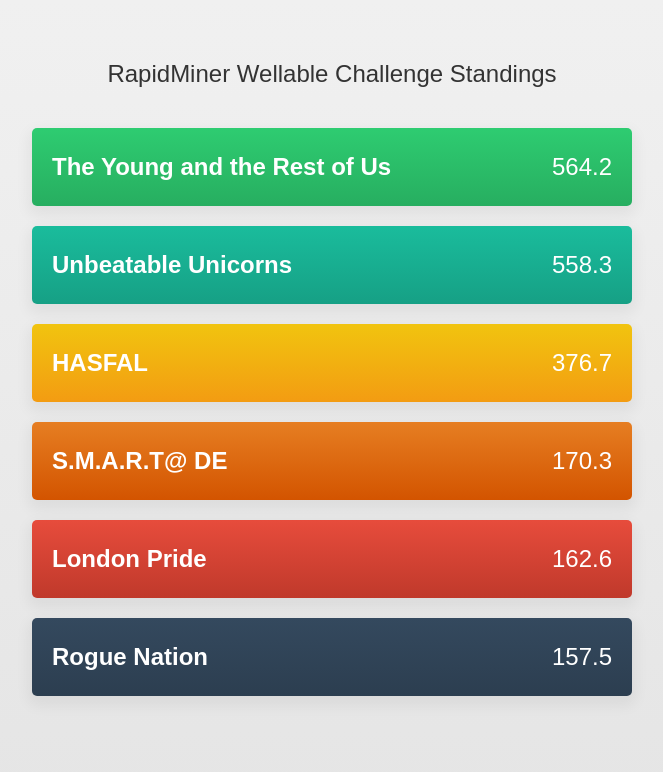
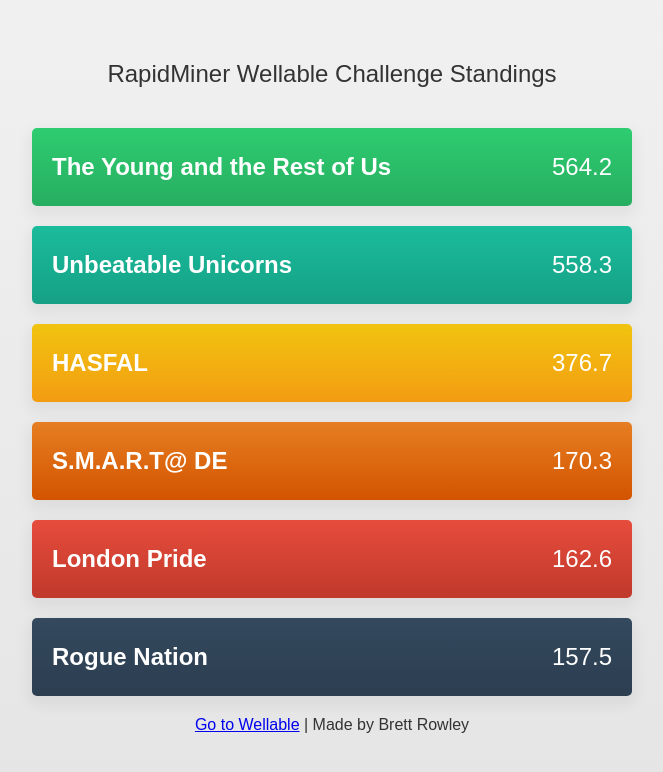
Before and after one commit to brettrowley/brettrowley.github.io, a Jekyll site: the page sandbox/wellable/index.html, which Jekyll copies as it is, in a window 1280 px wide. Shown: the top 772 px of the page, without its empty margins (308-971 px from the left). Built offline with Jekyll 4.4.1, drawn with Linux system fonts in a browser that asks for light colours.

Commit message:
Added footer info

```diff
--- a/sandbox/wellable/index.html
+++ b/sandbox/wellable/index.html
@@ -103,4 +103,7 @@ $(document).ready(function(){
 	</div>
 	<ul id="boxes">
 	</ul>
+	<div id="footer">
+	<p><a target="_blank" href="https://wellable.co/user/leaderboard">Go to Wellable</a> | Made by Brett Rowley</p>
+	</div>
 </body>
```
